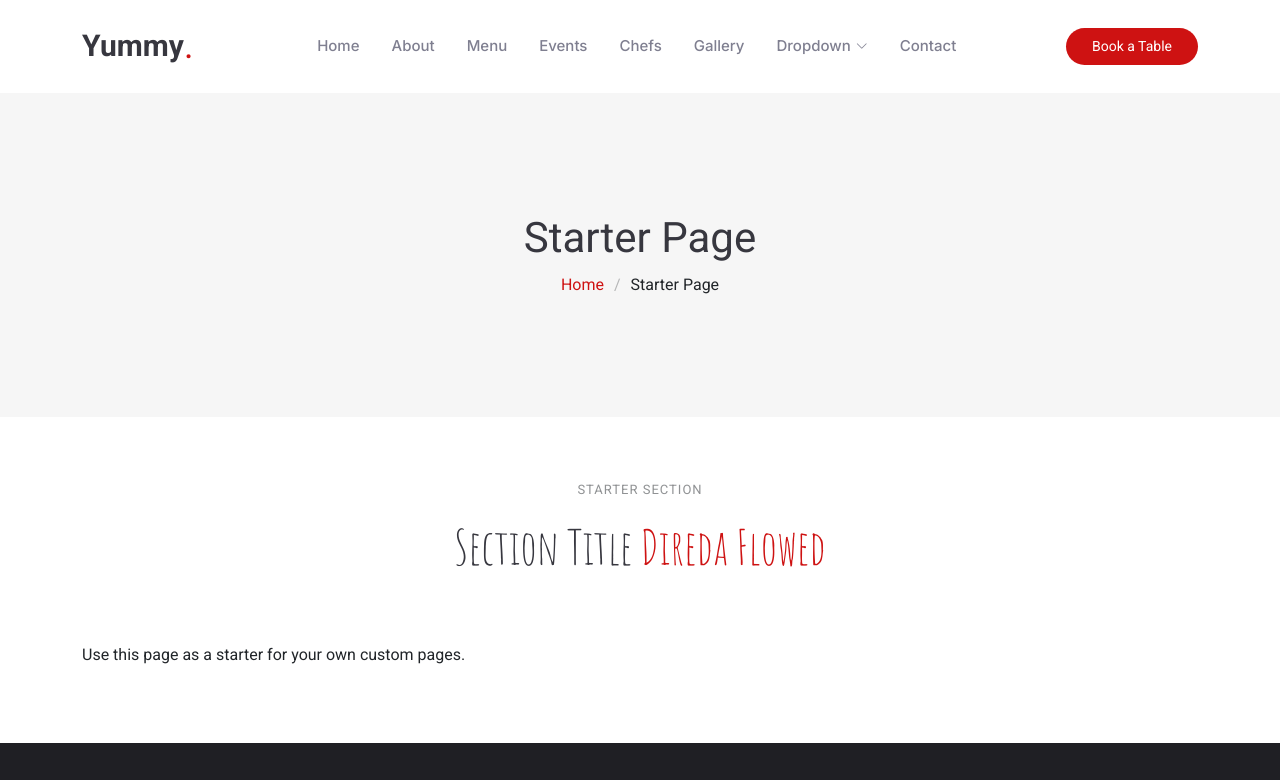
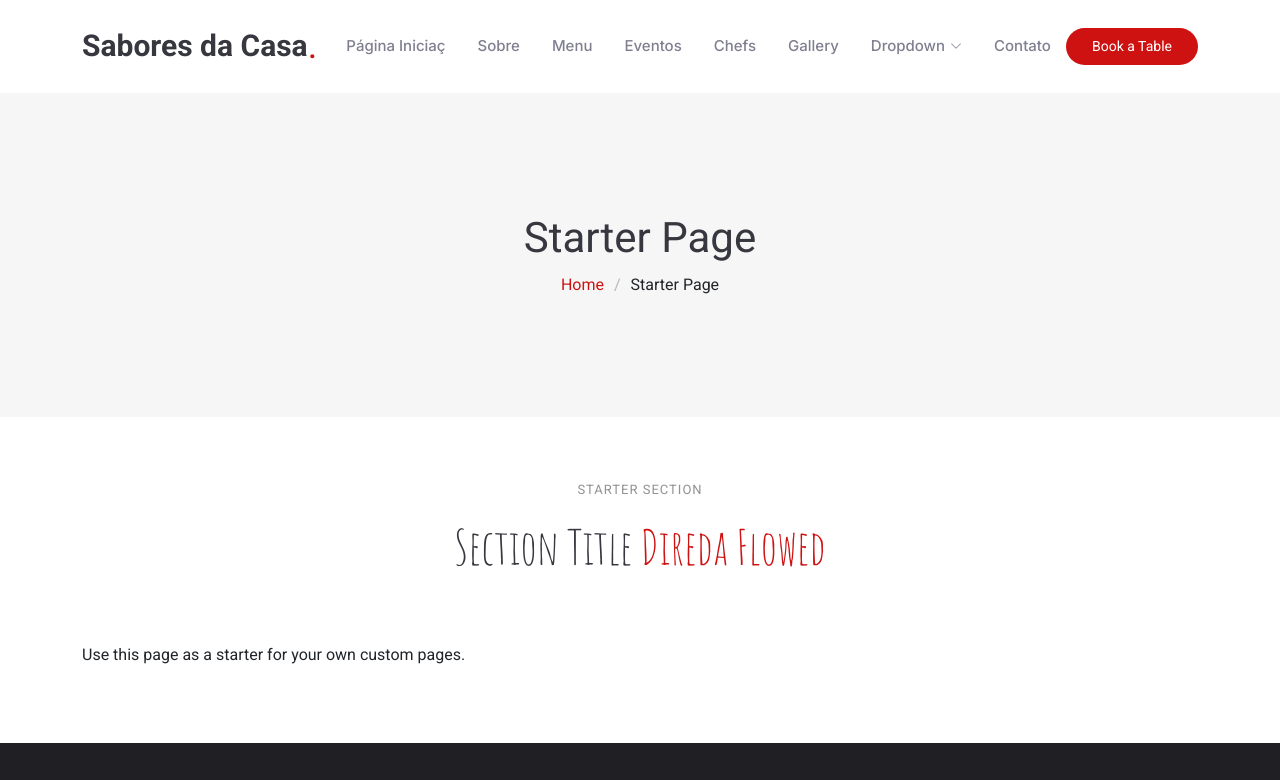
Before and after one commit to vieira0-v/LandingPage-MeuSiteSimples-Restaurante-FrontEnd, a plain HTML site: page starter-page.html in a window 1280 px wide. Shown: the top 780 px of the page. Drawn offline with Linux system fonts and the light colour scheme.

Commit message:
Update starter-page.html

```diff
--- a/starter-page.html
+++ b/starter-page.html
@@ -1,10 +1,10 @@
 <!DOCTYPE html>
-<html lang="en">
+<html lang="pt-br">
 
 <head>
   <meta charset="utf-8">
   <meta content="width=device-width, initial-scale=1.0" name="viewport">
-  <title>Starter Page - Yummy Bootstrap Template</title>
+  <title>Sabores da Casa</title>
   <meta name="description" content="">
   <meta name="keywords" content="">
 
@@ -44,16 +44,16 @@
       <a href="index.html" class="logo d-flex align-items-center me-auto me-xl-0">
         <!-- Uncomment the line below if you also wish to use an image logo -->
         <!-- <img src="assets/img/logo.png" alt=""> -->
-        <h1 class="sitename">Yummy</h1>
+        <h1 class="sitename">Sabores da Casa</h1>
         <span>.</span>
       </a>
 
       <nav id="navmenu" class="navmenu">
         <ul>
-          <li><a href="#hero">Home<br></a></li>
-          <li><a href="#about">About</a></li>
+          <li><a href="#hero">Página Iniciaç<br></a></li>
+          <li><a href="#about">Sobre</a></li>
           <li><a href="#menu">Menu</a></li>
-          <li><a href="#events">Events</a></li>
+          <li><a href="#events">Eventos</a></li>
           <li><a href="#chefs">Chefs</a></li>
           <li><a href="#gallery">Gallery</a></li>
           <li class="dropdown"><a href="#"><span>Dropdown</span> <i class="bi bi-chevron-down toggle-dropdown"></i></a>
@@ -73,9 +73,10 @@
               <li><a href="#">Dropdown 4</a></li>
             </ul>
           </li>
-          <li><a href="#contact">Contact</a></li>
+          <li><a href="#contact">Contato</a></li>
         </ul>
-        <i class="mobile-nav-toggle d-xl-none bi bi-list"></i>
+        <i class="mobile-nav-toggle d-xl-none bi bi-
+          .list"></i>
       </nav>
 
       <a class="btn-getstarted" href="index.html#book-a-table">Book a Table</a>
```
